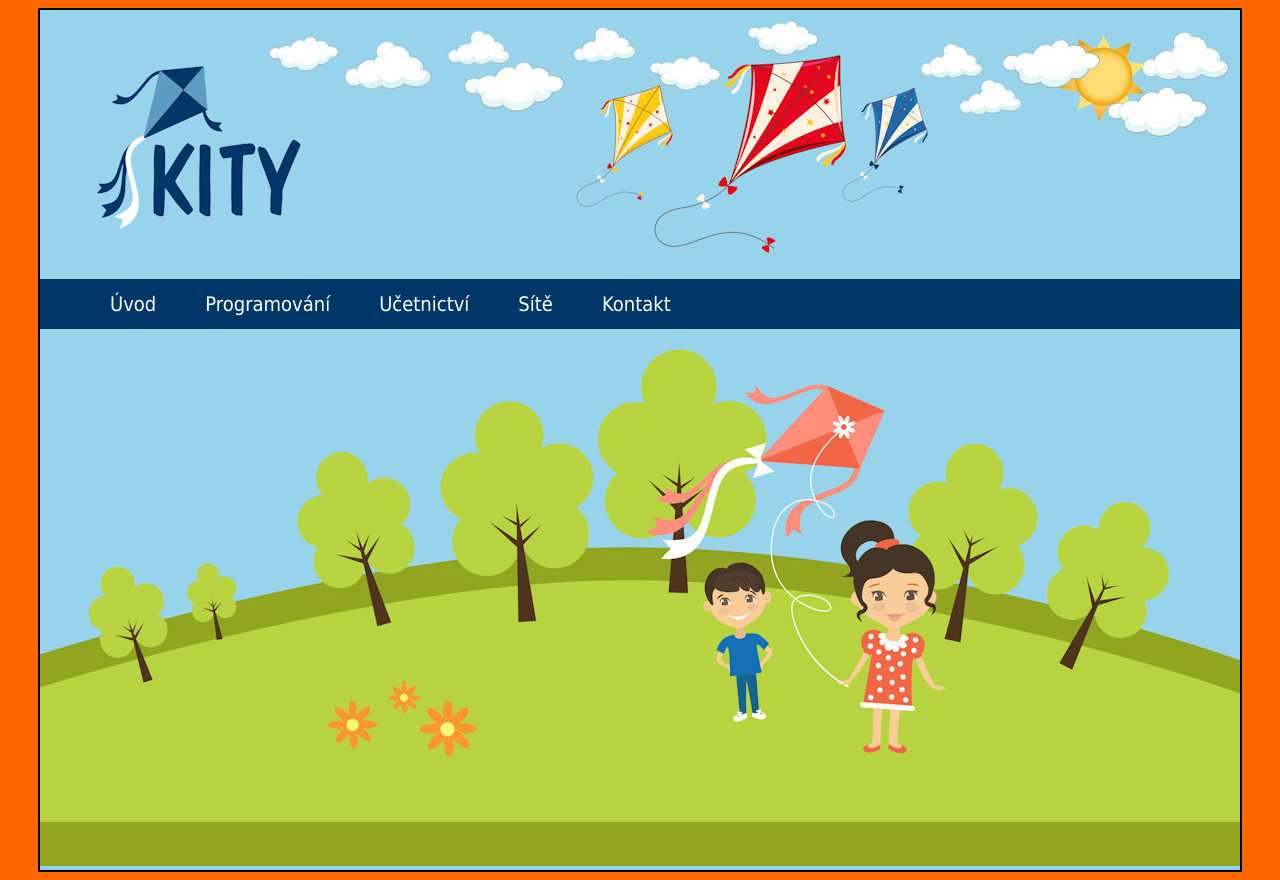
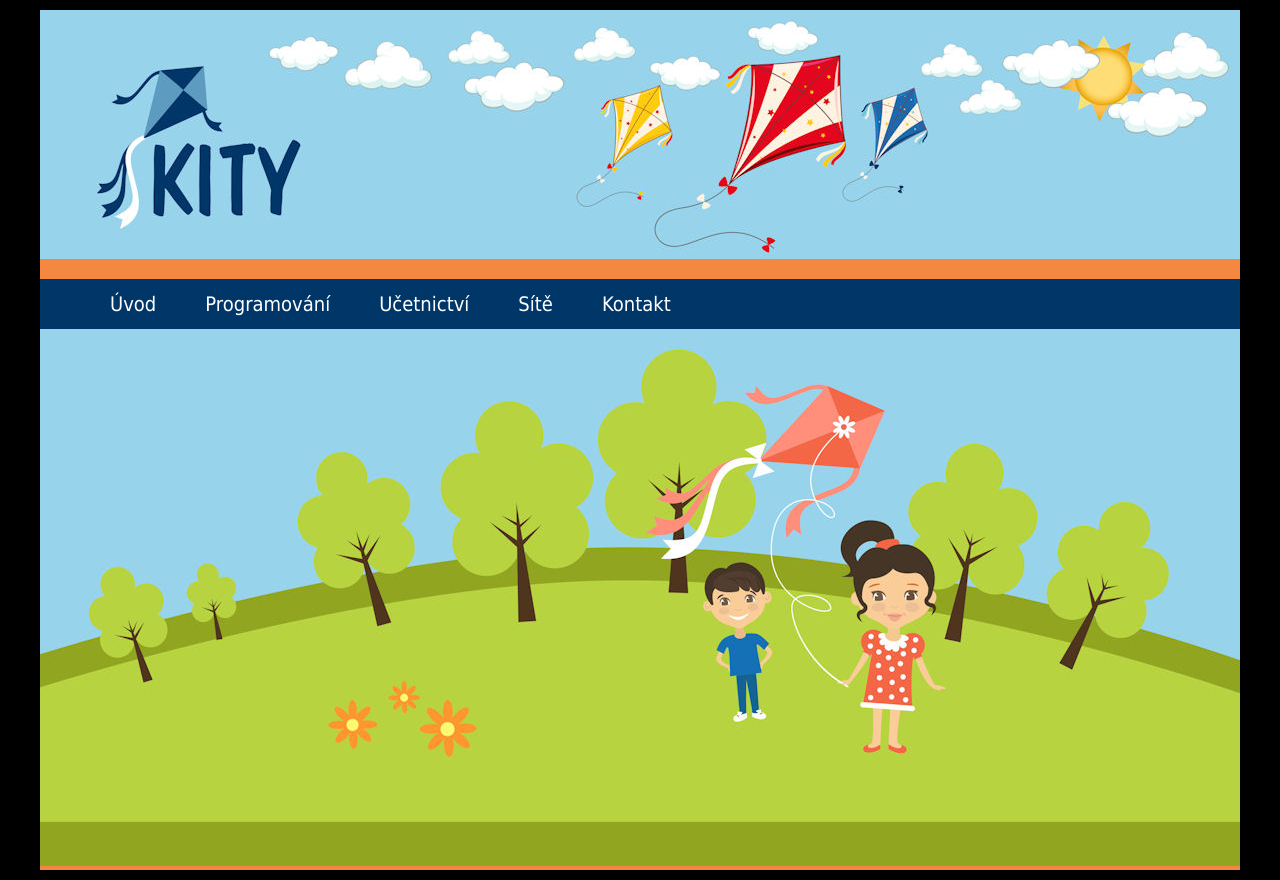
Before and after one commit to James070508/James070508.github.io, a PHP site: page /site.html in a window 1280 px wide. Run offline with PHP 8.4, Linux system fonts and the light colour scheme.

Commit message:
Update style.css

```diff
--- a/style.css
+++ b/style.css
@@ -3,7 +3,7 @@
 
 margin: 0 auto;
 width:1200px;
-background-color:rgb(151,212,235);
+background-color:rgb(245, 136, 64);
 border:solid #000 2px;
 }
 header
@@ -46,7 +46,7 @@ text-align:center;
 
 body
 {
-background-color:rgb(255,102,0);
+background-color:rgb(0, 0, 0);
 
 
 }
```
